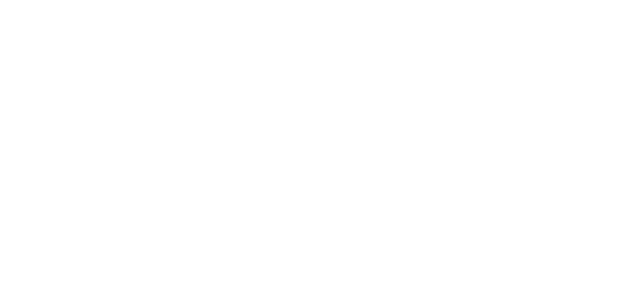
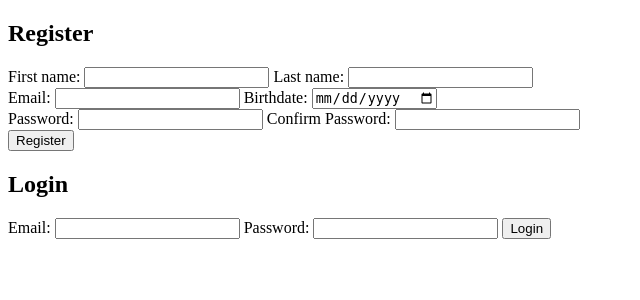
Before and after one commit to jtfrench23/private_wall_codingDojo, a Flask app: page / in a window 1280 px wide. Before the commit the part shown is empty. Shown: the top 300 px of the page, without its empty margins (0-640 px from the left). Run offline with Flask 2, Linux system fonts and the light colour scheme.

Commit message:
login page added

```diff
--- a/flask_app/templates/index.html
+++ b/flask_app/templates/index.html
@@ -8,6 +8,56 @@
     <link rel="stylesheet" type="text/css" href="{{ url_for('static', filename='style.css') }}">
 </head>
 <body>
-
+    <div class="formsContainer">
+        <div class="bg-light border-blue padding-10">
+            <h2>Register</h2>
+            <form action="register" method="post" class="form bg-light">
+                <div class="form-group row">
+                    <label>
+                        First name:
+                        <input type="text" name="first_name" id="first_name">
+                    </label>
+                    <label>
+                        Last name:
+                        <input type="text" name="last_name" id="last_name">
+                    </label>
+                </div>
+                <label>
+                    Email:
+                    <input type="email" name="email" id="email">
+                </label>
+                <label for="birthday">Birthdate:</label>
+                <input type="date" name="birthday" id="birthday">
+                <div class="form-group row">
+                    <label>
+                        Password:
+                        <input type="password" name="password" id="password">
+                    </label>
+                    <label>
+                        Confirm Password:
+                        <input type="password" name="password_confirm" id="password_confirm">
+                    </label>
+                </div>
+                <input type="submit" value="Register">
+                {% with messages = get_flashed_messages() %}     <!-- declare a variable called messages -->
+                    {% if messages %}                            <!-- check if there are any messages -->
+                        {% for message in messages %}            <!-- loop through the messages -->
+                            <p>{{message}}</p>                   <!-- display each message in a paragraph tag -->
+                        {% endfor %}
+                    {% endif %}
+                {% endwith %}
+            </form>
+        </div>
+        <div class="w-50 text-center bg-yellow border-blue">
+            <h2>Login</h2>
+            <form action="login" method="post">
+                <label for="email">Email:</label>
+                <input type="email" name="email" id="email">
+                <label for="password">Password:</label>
+                <input type="password" name="password" id="password">
+                <input type="submit" value="Login">
+            </form>
+        </div>
+    </div>
 </body>
 </html>
```
